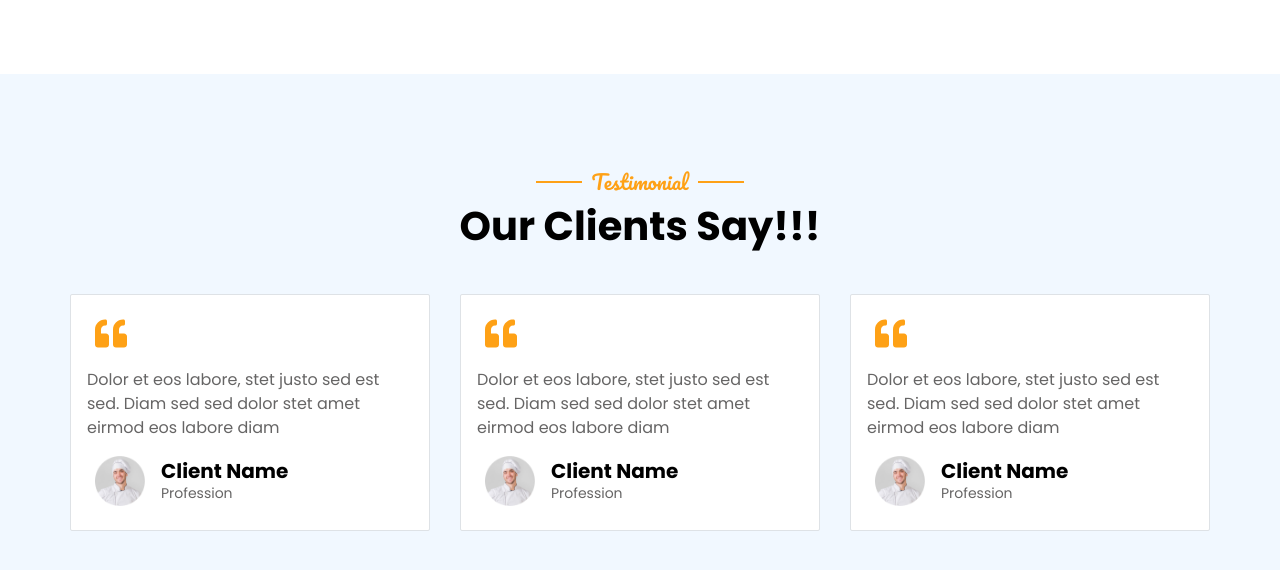
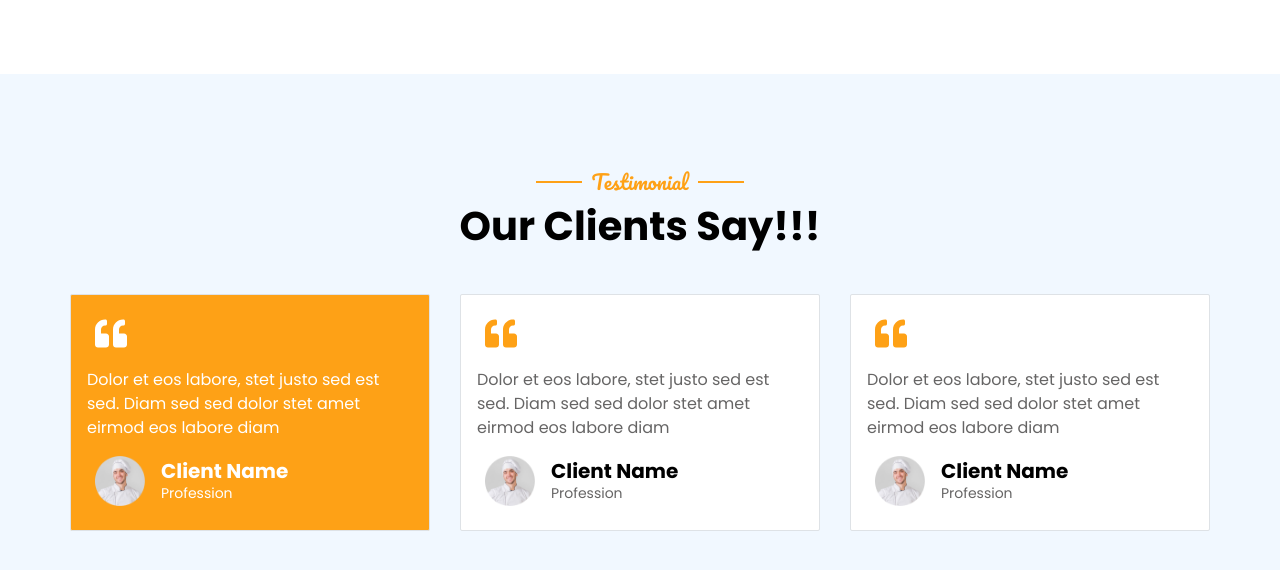
Before and after one commit to sheikhamais/Beginner-Web-Assignment, a plain HTML site: page Assignment/index.html in a window 1280 px wide. In both pictures the pointer is over the element 250 px from the left and 4370 px from the top of the page. Shown: the part 3958-4528 px from the top of the page. Drawn offline with Linux system fonts and the light colour scheme; a web font is replaced by a local one.

Commit message:
completes testimonial section as well

```diff
--- a/Assignment/index.html
+++ b/Assignment/index.html
@@ -508,8 +508,7 @@
                         <defs>
                             <symbol id="quote-icon">
                                 <path
-                                    d="M29 14.6211C30.625 14.6211 32 15.9961 32 17.6211V25.6211C32 27.3086 30.625 28.6211 29 28.6211H21C19.3125 28.6211 18 27.3086 18 25.6211V10.6211C18 5.12109 22.4375 0.621094 28 0.621094H28.5C29.3125 0.621094 30 1.30859 30 2.12109V5.12109C30 5.99609 29.3125 6.62109 28.5 6.62109H28C25.75 6.62109 24 8.43359 24 10.6211V14.6211H29ZM11 14.6211C12.625 14.6211 14 15.9961 14 17.6211V25.6211C14 27.3086 12.625 28.6211 11 28.6211H3C1.3125 28.6211 0 27.3086 0 25.6211V10.6211C0 5.12109 4.4375 0.621094 10 0.621094H10.5C11.3125 0.621094 12 1.30859 12 2.12109V5.12109C12 5.99609 11.3125 6.62109 10.5 6.62109H10C7.75 6.62109 6 8.43359 6 10.6211V14.6211H11Z"
-                                    fill="#FEA116" />
+                                    d="M29 14.6211C30.625 14.6211 32 15.9961 32 17.6211V25.6211C32 27.3086 30.625 28.6211 29 28.6211H21C19.3125 28.6211 18 27.3086 18 25.6211V10.6211C18 5.12109 22.4375 0.621094 28 0.621094H28.5C29.3125 0.621094 30 1.30859 30 2.12109V5.12109C30 5.99609 29.3125 6.62109 28.5 6.62109H28C25.75 6.62109 24 8.43359 24 10.6211V14.6211H29ZM11 14.6211C12.625 14.6211 14 15.9961 14 17.6211V25.6211C14 27.3086 12.625 28.6211 11 28.6211H3C1.3125 28.6211 0 27.3086 0 25.6211V10.6211C0 5.12109 4.4375 0.621094 10 0.621094H10.5C11.3125 0.621094 12 1.30859 12 2.12109V5.12109C12 5.99609 11.3125 6.62109 10.5 6.62109H10C7.75 6.62109 6 8.43359 6 10.6211V14.6211H11Z" />
                             </symbol>
 
                         </defs>
--- a/Assignment/style.css
+++ b/Assignment/style.css
@@ -890,7 +890,34 @@ body {
 .testimonial-grid-item {
     background-color: white;
     border-radius: 2px;
-    border: 1px solid #DEE2E6
+    border: 1px solid #DEE2E6;
+    transition: background-color 0.3s ease-in-out;
+}
+
+.testimonial-grid-item:hover {
+    background-color: #FEA116;
+    transition: background-color 0.3s ease-in-out;
+}
+
+.testimonial-grid-item svg {
+    fill: #FEA116;
+    transition: fill 0.3s ease-in-out;
+}
+
+.testimonial-grid-item:hover svg {
+    fill: white;
+    transition: fill 0.3s ease-in-out;
+}
+
+.testimonial-grid-item:hover .testimonial-grid-item-comments {
+    color: white;
+    transition: color 0.3s ease-in-out;
+}
+
+.testimonial-grid-item:hover .testimonial-grid-item-person-name-profession-container h5,
+.testimonial-grid-item:hover .testimonial-grid-item-person-name-profession-container p {
+    color: white;
+    transition: color 0.3s ease-in-out;
 }
 
 .testimonial-grid-item svg {
@@ -907,6 +934,7 @@ body {
     text-decoration-skip-ink: none;
     margin: 0 16px;
     color: #666565;
+    transition: color 0.3s ease-in-out;
 }
 
 .testimonial-grid-item-person-info-container {
@@ -930,6 +958,7 @@ body {
     text-align: left;
     text-underline-position: from-font;
     text-decoration-skip-ink: none;
+    transition: color 0.3s ease-in-out;
 }
 
 .testimonial-grid-item-person-name-profession-container p {
@@ -941,6 +970,7 @@ body {
     text-underline-position: from-font;
     text-decoration-skip-ink: none;
     color: #666565;
+    transition: color 0.3s ease-in-out;
 }
 
 .testimonial-grid-item-person-name-profession-container {
```
